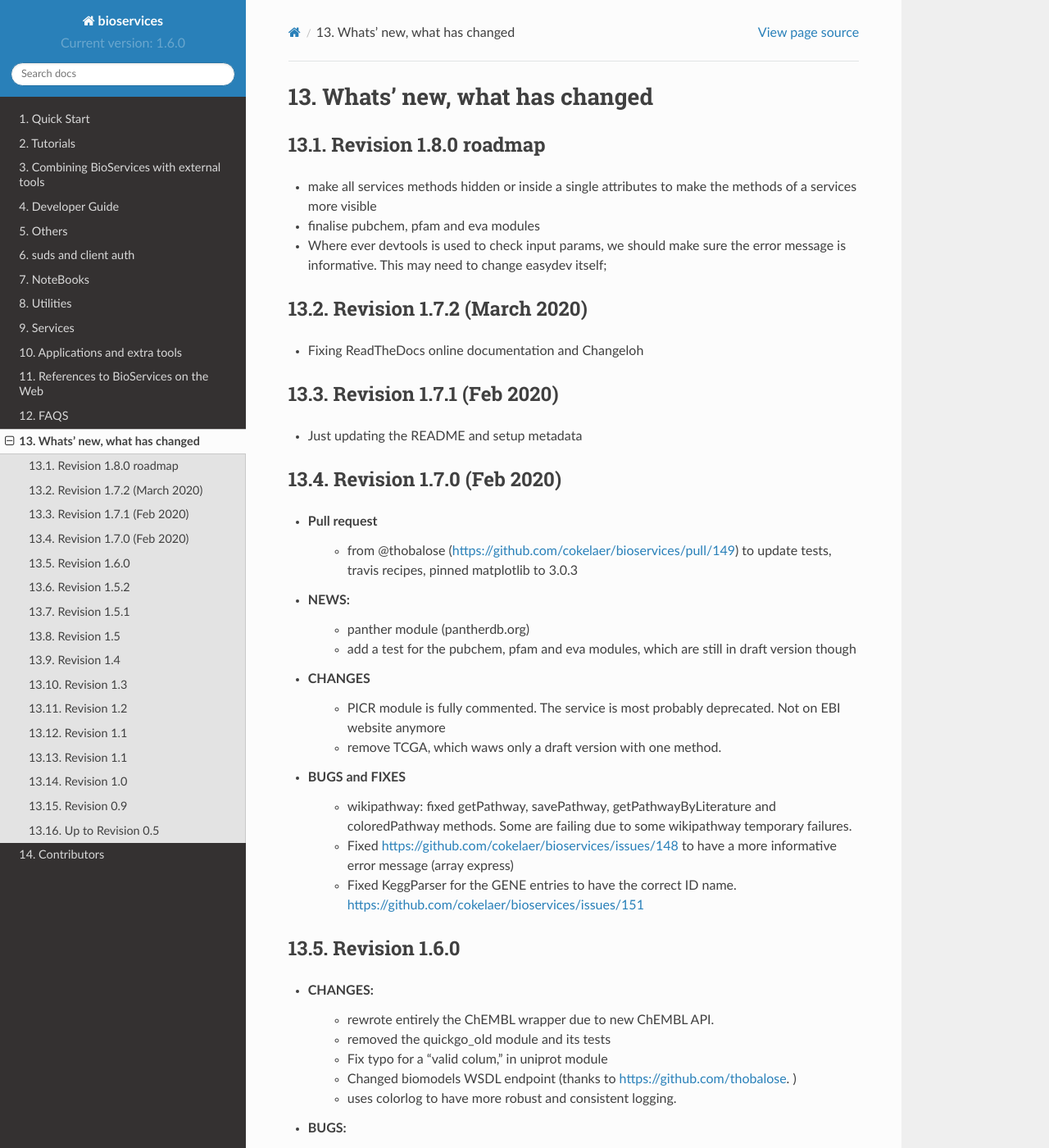
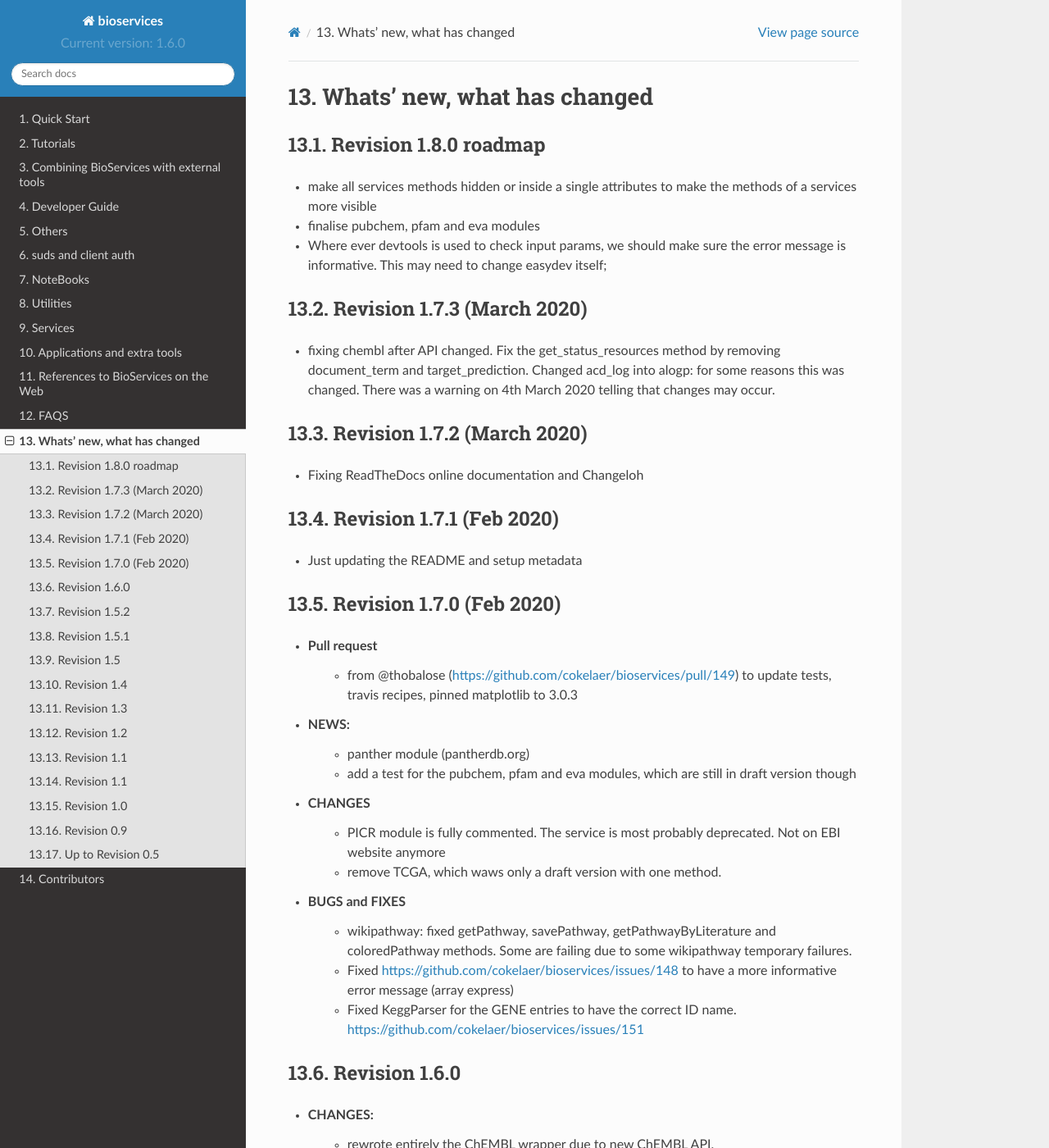
Before and after one commit to cokelaer/bioservices, a Sphinx documentation site: the page built from doc/ChangeLog.rst, in a window 1280 px wide and 1400 px high. Shown: the whole window at 82% size. Built offline with Sphinx 7.4.7 and the Read the Docs theme 2.0.0, drawn with Linux system fonts in a browser that asks for light colours; formulas are drawn with MathJax 3; pages that are not in the unit, such as notebooks, are missing from menus; some of the changed text lies outside the part shown.

Commit message:
Fix chembl API following changes in the ChEMBL website

```diff
--- a/doc/ChangeLog.rst
+++ b/doc/ChangeLog.rst
@@ -9,6 +9,16 @@ Revision 1.8.0 roadmap
 * finalise pubchem, pfam and eva modules
 * Where ever devtools is used to check input params, we should make sure the
   error message is informative. This may need to change easydev itself;
+
+Revision 1.7.3 (March 2020)
+---------------------------
+
+* fixing chembl after API changed. Fix the get_status_resources method by
+  removing document_term and  target_prediction. Changed acd_log into alogp: for
+  some reasons this was changed. There was a warning on 4th March 2020 telling
+  that changes may occur.
+
+
 
 Revision 1.7.2 (March 2020)
 ---------------------------
--- a/doc/notebooks.rst
+++ b/doc/notebooks.rst
@@ -13,7 +13,7 @@ be executed by typing CTRL+enter
 UniProt
 ----------
 
-Here is a ipython notebook dedicated to UniProt, which can be downloaded :download:`notebook/UniProt.ipynb` or view its results on `uniprot nbviewer <http://nbviewer.ipython.org/url/pythonhosted.org//bioservices/_downloads/UniProt.ipynb>`_
+Here is a ipython notebook dedicated to UniProt, which can be downloaded :download:`notebooks/uniprot/uniprot_demo.ipynb` or view its results on `uniprot nbviewer <https://github.com/cokelaer/bioservices/blob/master/notebooks/uniprot/uniprot_demo.ipynb>`_
 
 BioModels
 ----------
--- a/setup.py
+++ b/setup.py
@@ -7,7 +7,7 @@ import glob
 
 _MAJOR               = 1
 _MINOR               = 7
-_MICRO               = 2
+_MICRO               = 3
 version              = '%d.%d.%d' % (_MAJOR, _MINOR, _MICRO)
 release              = '%d.%d' % (_MAJOR, _MINOR)
 
```
Also changed, not shown: 2 other files.
